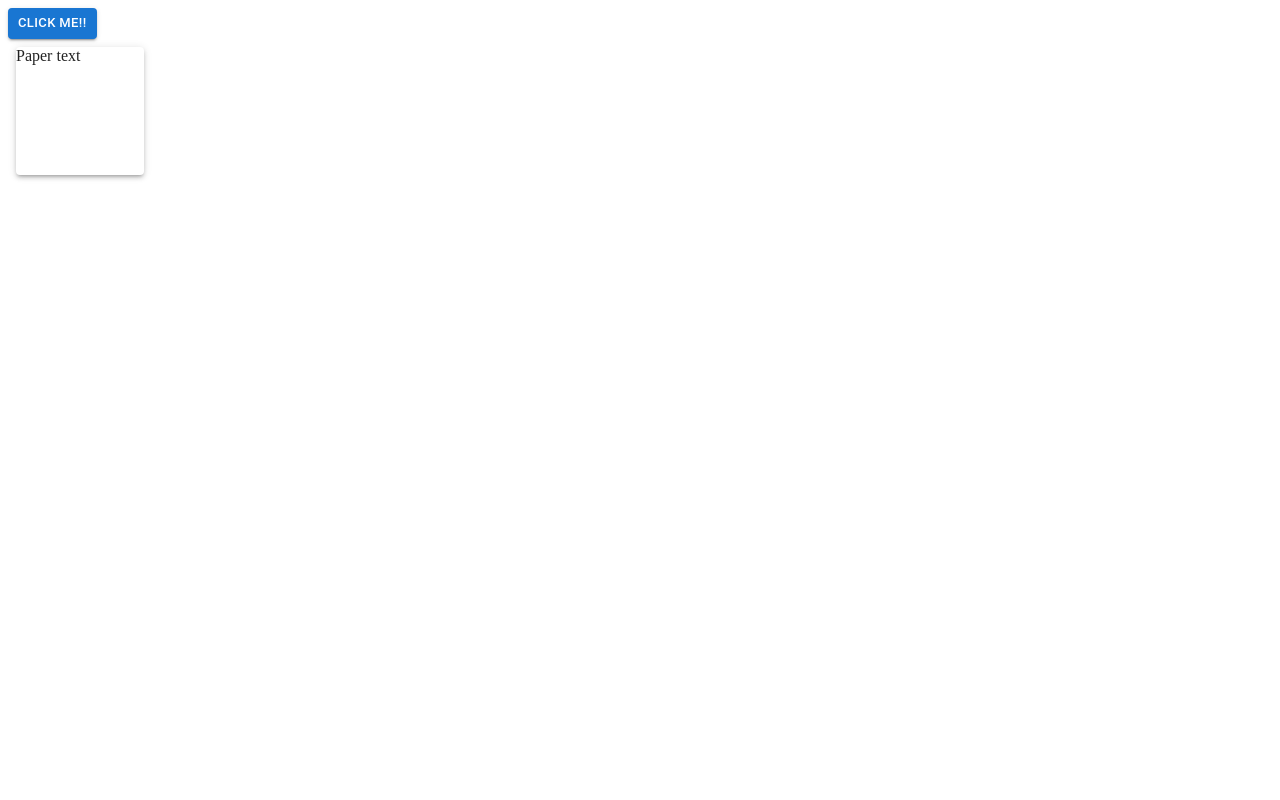
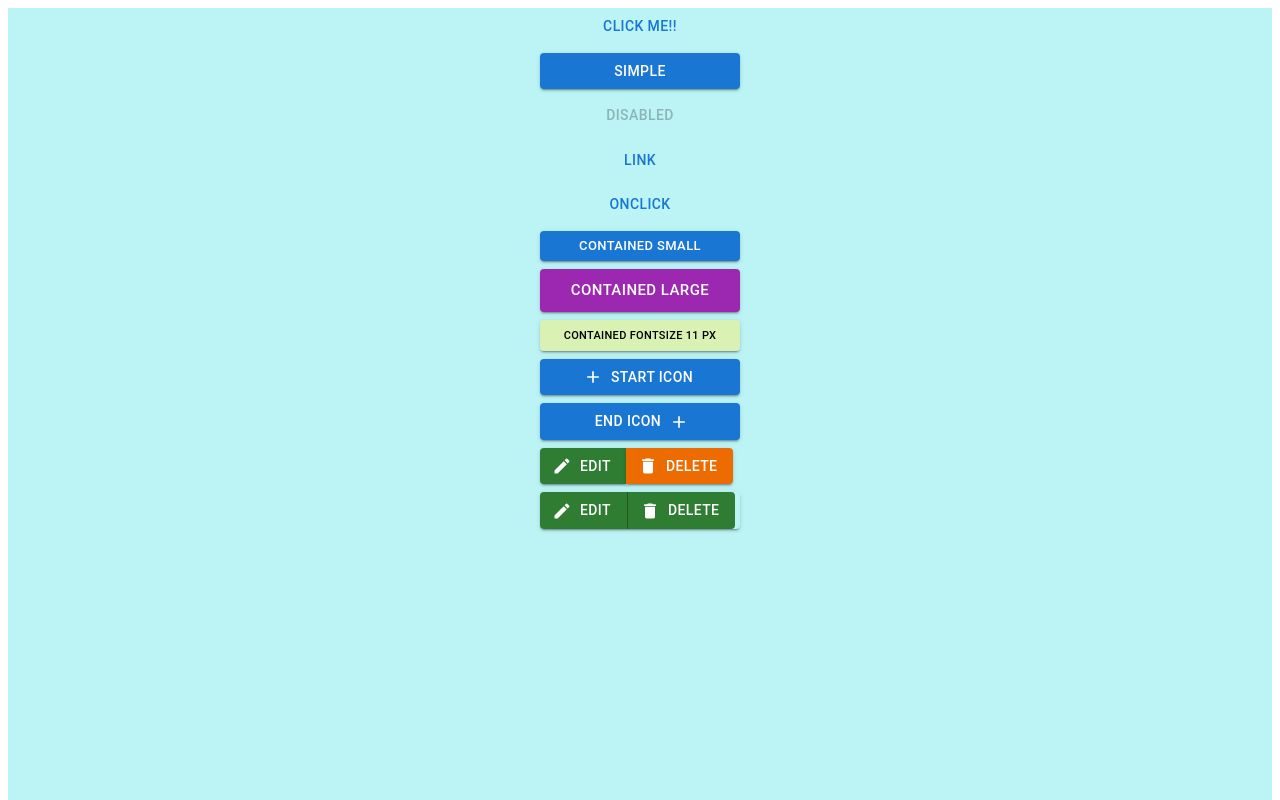
Before and after one commit to neerajxp/Material-UI-Components, a React (Vite) app: page / in a window 1280 px wide. Shown: the top 800 px of the page. Built offline with nearby package versions, Linux system fonts and the light colour scheme.

Commit message:
code change

```diff
--- a/package.json
+++ b/package.json
@@ -13,7 +13,7 @@
     "@date-io/dayjs": "^2.15.0",
     "@emotion/react": "^11.10.0",
     "@emotion/styled": "^11.10.0",
-    "@mui/icons-material": "^5.10.2",
+    "@mui/icons-material": "^5.15.1",
     "@mui/material": "^5.10.2",
     "@mui/x-data-grid": "^5.15.3",
     "@mui/x-date-pickers": "5.0.0-beta.5",
--- a/src/components/ButtonComponent.tsx
+++ b/src/components/ButtonComponent.tsx
@@ -1,10 +1,64 @@
 import React from "react";
+import AddIcon from "@mui/icons-material/Add";
+import EditIcon from "@mui/icons-material/Edit";
+import DeleteIcon from "@mui/icons-material/Delete";
 
-import { Button } from "@mui/material";
+import { Box, Button, ButtonGroup, Stack } from "@mui/material";
 export default function ButtonComponent() {
   return (
-    <Button size="small" variant="contained">
-      Click Me!!
-    </Button>
+    <Box
+      sx={{
+        backgroundColor: "#BCF4F5",
+        minHeight: "100vh",
+      }}
+    >
+      <Stack sx={{ width: "200px", margin: "auto" }} spacing={1}>
+        <Button> Click Me!! </Button>
+        <Button variant="contained">Simple</Button>
+        <Button disabled>Disabled</Button>
+        <Button href="#">Link </Button>
+        <Button onClick={() => alert("Button Clicked")}>OnClick</Button>
+        <Button variant="contained" size="small">
+          {" "}
+          Contained small
+        </Button>
+        <Button variant="contained" size="large" color="secondary">
+          {" "}
+          Contained large
+        </Button>
+        <Button
+          variant="contained"
+          style={{ fontSize: "11px", background: "#D9F2B4", color: "black" }}
+        >
+          {" "}
+          Contained fontsize 11 px
+        </Button>
+        <Button variant="contained" startIcon={<AddIcon />}>
+          {" "}
+          Start Icon
+        </Button>
+        <Button variant="contained" endIcon={<AddIcon />}>
+          {" "}
+          End Icon
+        </Button>
+
+        <ButtonGroup>
+          <Button variant="contained" color="success" startIcon={<EditIcon />}>
+            Edit
+          </Button>
+          <Button
+            variant="contained"
+            color="warning"
+            startIcon={<DeleteIcon />}
+          >
+            Delete
+          </Button>
+        </ButtonGroup>
+        <ButtonGroup variant="contained" color="success">
+          <Button startIcon={<EditIcon />}> Edit</Button>
+          <Button startIcon={<DeleteIcon />}> Delete</Button>
+        </ButtonGroup>
+      </Stack>
+    </Box>
   );
 }
```
Also changed, not shown: 1 other file (tests, documents, lock files or other folders).
